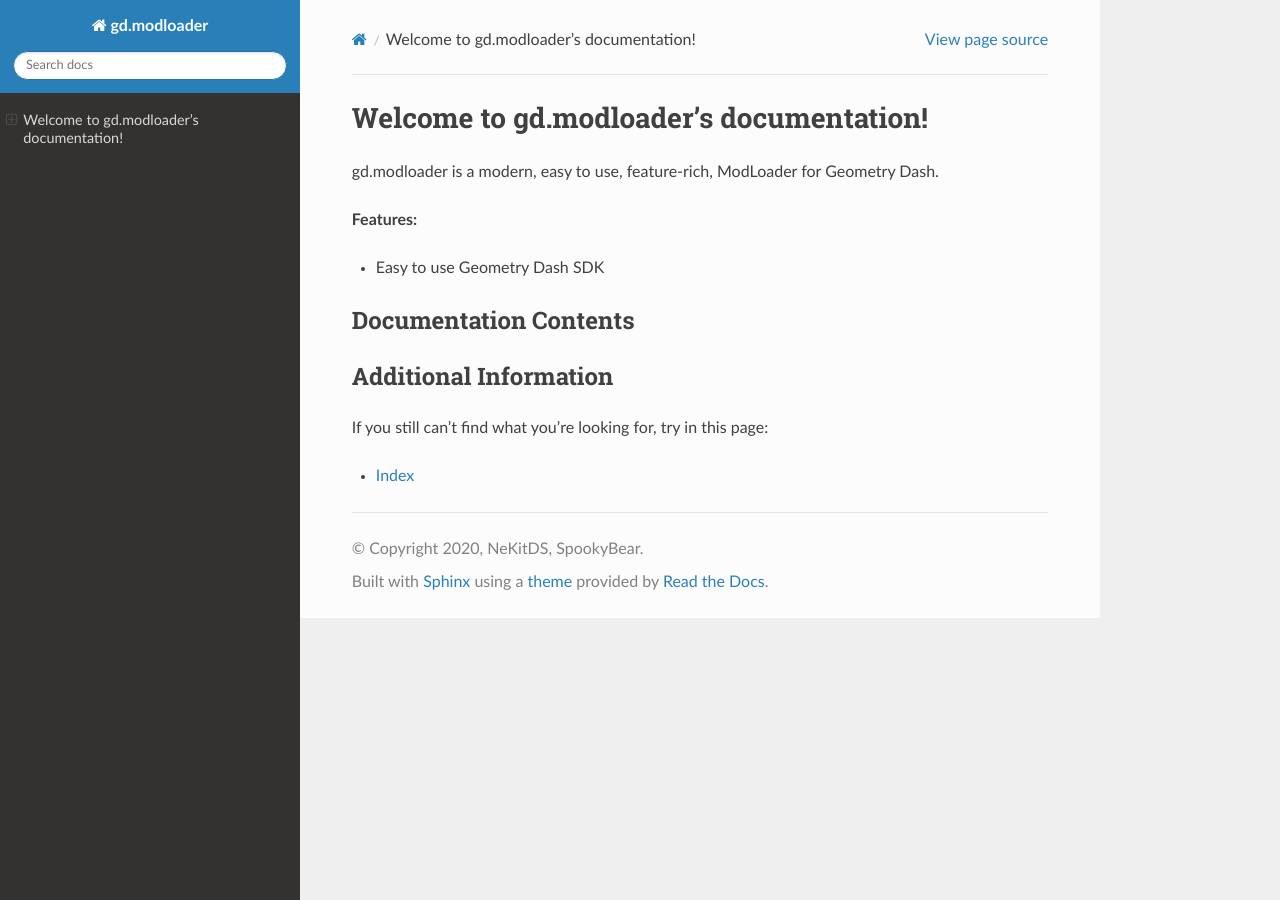
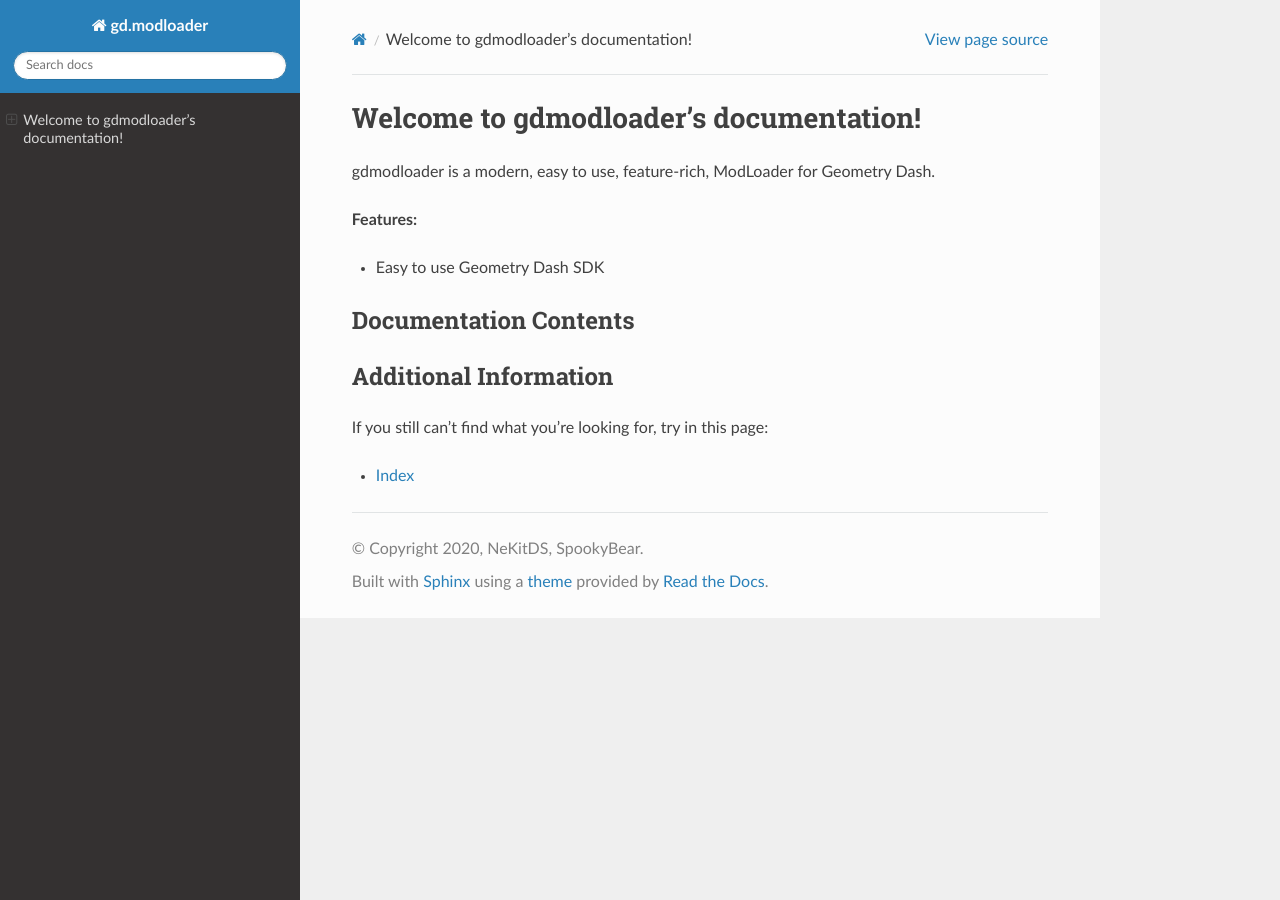
Before and after one commit to SachaTending/gdmodloader, a Sphinx documentation site: the page built from docs/index.rst, in a window 1280 px wide. Built offline with Sphinx 7.4.7 and the Read the Docs theme 2.0.0, drawn with Linux system fonts in a browser that asks for light colours; pages that are not in the unit, such as notebooks, are missing from menus.

Commit message:
full release

```diff
--- a/docs/index.rst
+++ b/docs/index.rst
@@ -1,7 +1,7 @@
-Welcome to gd.modloader's documentation!
+Welcome to gdmodloader's documentation!
 ========================================
 
-gd.modloader is a modern, easy to use, feature-rich, ModLoader for Geometry Dash.
+gdmodloader is a modern, easy to use, feature-rich, ModLoader for Geometry Dash.
 
 **Features:**
 
--- a/gdmodloader/__init__.py
+++ b/gdmodloader/__init__.py
@@ -1,5 +1,5 @@
-from gdmodloader.loader import *
-from gdmodloader.errors import *
+import gdmodloader.loader
+import gdmodloader.errors
 from gdmodloader import (
     sdk,
 )
```
Also changed, not shown: README.rst (+5 -8 lines), 3 other files.
